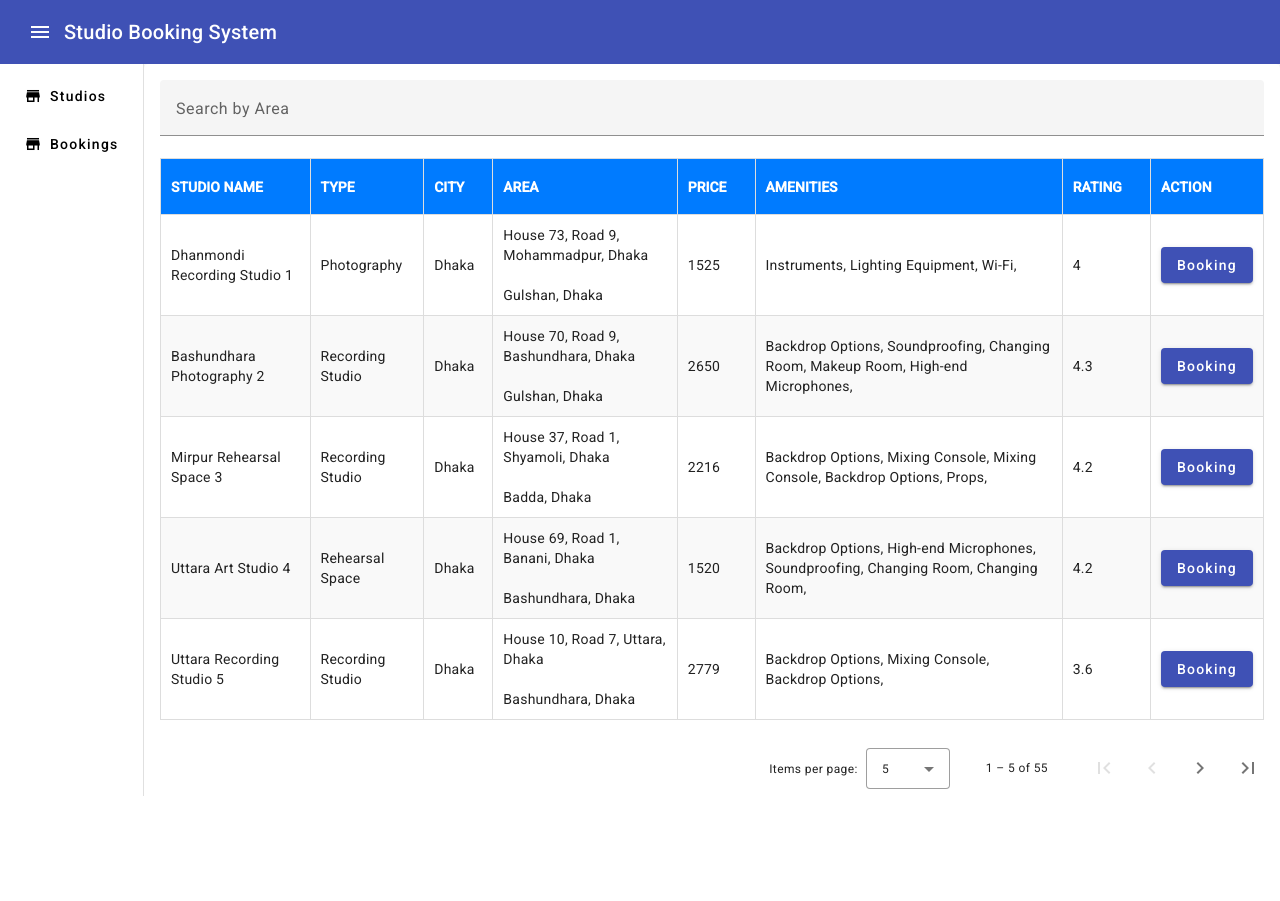
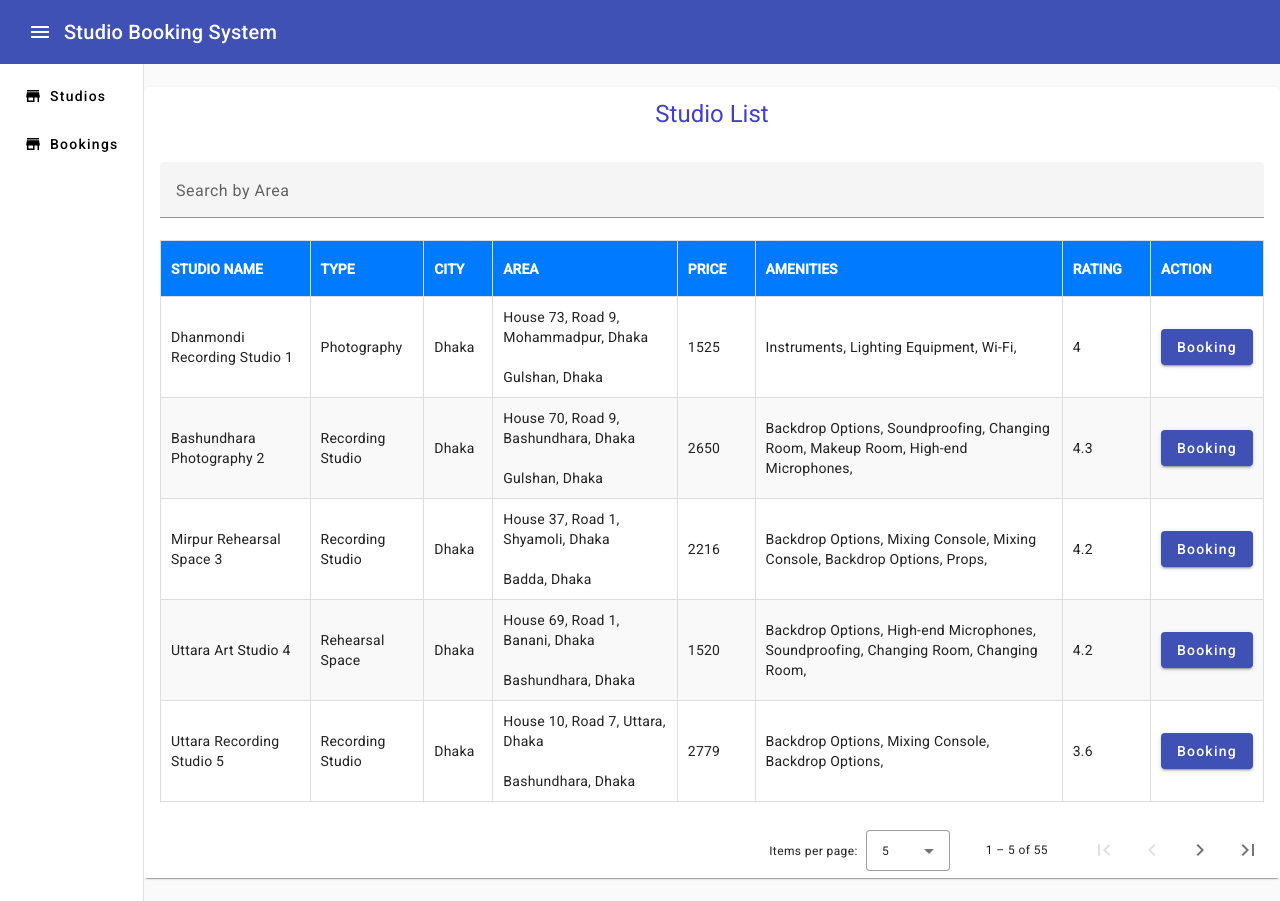
Before and after one commit to Aniksaha-ui/Studio-booking, an Angular app: page / in a window 1280 px wide. Before the commit the page ends 800 px from the top, so only its background shows below. Built offline with nearby package versions, Linux system fonts and the light colour scheme.

Commit message:
booking list

```diff
--- a/src/app/component/booking-list/booking-list.component.css
+++ b/src/app/component/booking-list/booking-list.component.css
@@ -1,26 +1,30 @@
 /* Make the card responsive */
+
+.custom-header {
+  margin-top: 1%;
+  text-align: center !important;
+  color: rgb(63, 63, 209);
+}
+
 .responsive-card {
   width: 100%;
   max-width: 1200px;
   margin: 0 auto;
   padding: 10px;
-  margin-top: 20px;
-  margin-bottom: 20px;
+  margin-top: 2%;
+  margin-bottom: 2%;
 }
 
-/* Responsive Table Wrapper */
 .table-responsive {
   overflow-x: auto;
 }
 
-/* Bordered Table Styling */
 .bordered-table {
   width: 100%;
   border-collapse: collapse;
   background: #fff;
 }
 
-/* Add border to table cells */
 .bordered-table th,
 .bordered-table td {
   border: 1px solid #ddd;
@@ -28,7 +32,6 @@
   text-align: left;
 }
 
-/* Header Styling */
 .bordered-table th {
   background-color: #007bff;
   color: white;
@@ -36,18 +39,15 @@
   font-weight: bold;
 }
 
-/* Alternate Row Colors */
 .bordered-table tr:nth-child(even) {
   background-color: #f9f9f9;
 }
 
-/* Hover Effect */
 .bordered-table tr:hover {
   background-color: #f1f1f1;
   transition: 0.3s;
 }
 
-/* Responsive Design */
 @media screen and (max-width: 768px) {
   .bordered-table th,
   .bordered-table td {
@@ -55,7 +55,6 @@
     padding: 8px;
   }
 
-  /* Hide Email Column on Small Screens */
   .mat-column-email {
     display: none;
   }
--- a/src/app/component/booking-list/booking-list.component.html
+++ b/src/app/component/booking-list/booking-list.component.html
@@ -1,7 +1,5 @@
 <mat-card class="responsive-card">
-  <mat-card-header>
-    <h2>Studio Booking Details</h2>
-  </mat-card-header>
+  <h1 class="custom-header">Studio Booking Details</h1>
 
   <mat-card-content>
     <div class="table-responsive">
--- a/src/app/component/booking-list/booking-list.component.ts
+++ b/src/app/component/booking-list/booking-list.component.ts
@@ -1,13 +1,9 @@
 import { Component, ViewChild } from '@angular/core';
-import { PopupComponent } from '../reuse-component/popup/popup.component';
-import { UserdetailComponent } from '../reuse-component/userdetail/userdetail.component';
-import { BookingPopupComponent } from '../booking-popup/booking-popup.component';
 import { FormControl } from '@angular/forms';
 import { MatDialog } from '@angular/material/dialog';
 import { MatPaginator } from '@angular/material/paginator';
 import { MatSort } from '@angular/material/sort';
 import { MatTableDataSource } from '@angular/material/table';
-import { IStudio, IArea } from 'src/app/Model/Studio';
 import { MasterService } from 'src/app/service/master.service';
 import { BookingService } from 'src/app/service/booking-service.service';
 
--- a/src/app/component/studio-list/studio-list.component.css
+++ b/src/app/component/studio-list/studio-list.component.css
@@ -1,8 +1,17 @@
 /* Make the card responsive */
+
+.custom-header {
+  margin-top: 1%;
+  text-align: center;
+  color: rgb(63, 63, 209);
+}
+
 .responsive-card {
   width: 100%;
   max-width: 1200px;
   margin: 0 auto;
+  margin-top: 2%;
+  margin-bottom: 2%;
 }
 
 /* Ensure the search field takes full width on small screens */
--- a/src/app/component/studio-list/studio-list.component.html
+++ b/src/app/component/studio-list/studio-list.component.html
@@ -1,4 +1,6 @@
 <mat-card class="responsive-card">
+  <h1 class="custom-header">Studio List</h1>
+
   <mat-card-header>
     <mat-form-field appearance="fill" class="search-field">
       <mat-label>Search by Area</mat-label>
```
